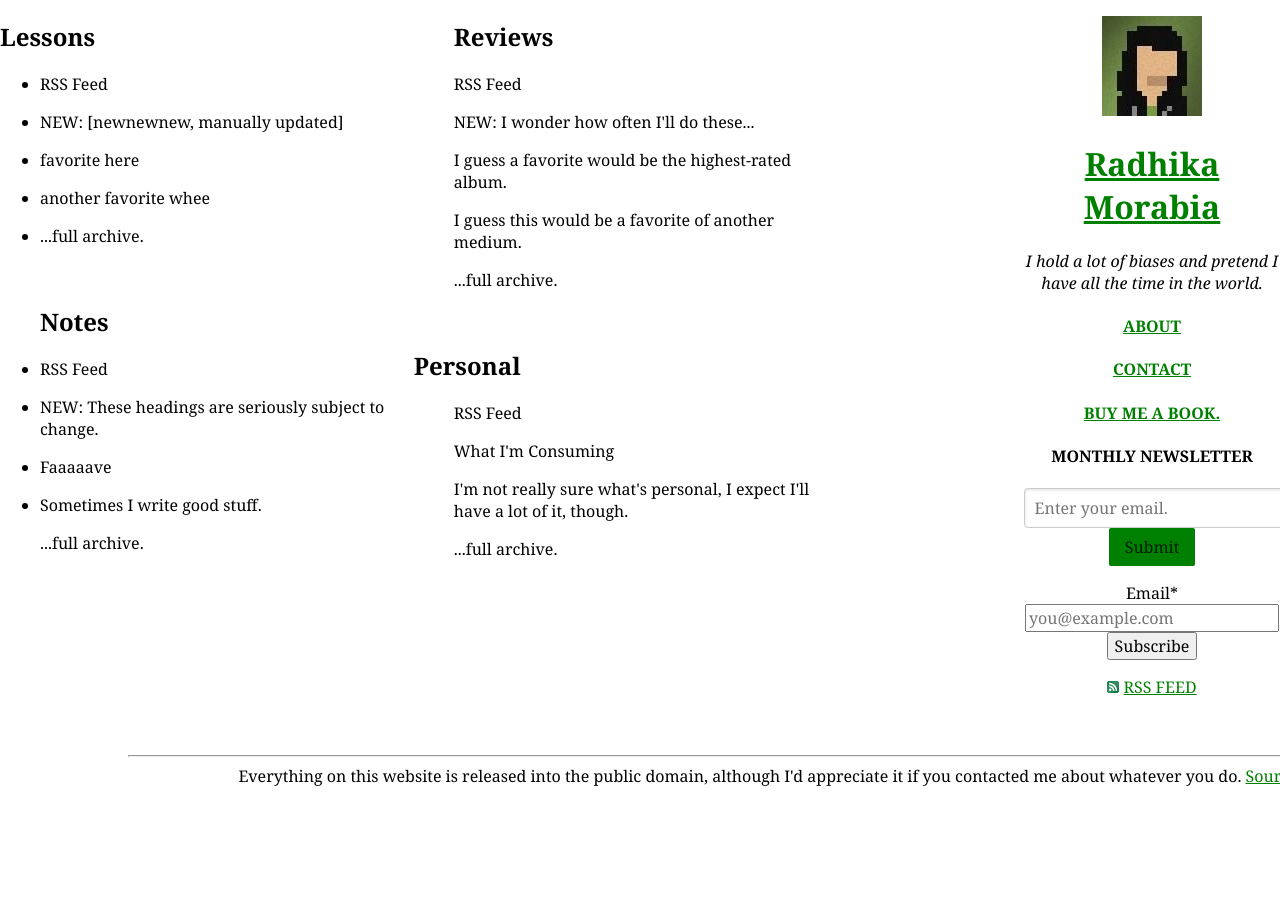
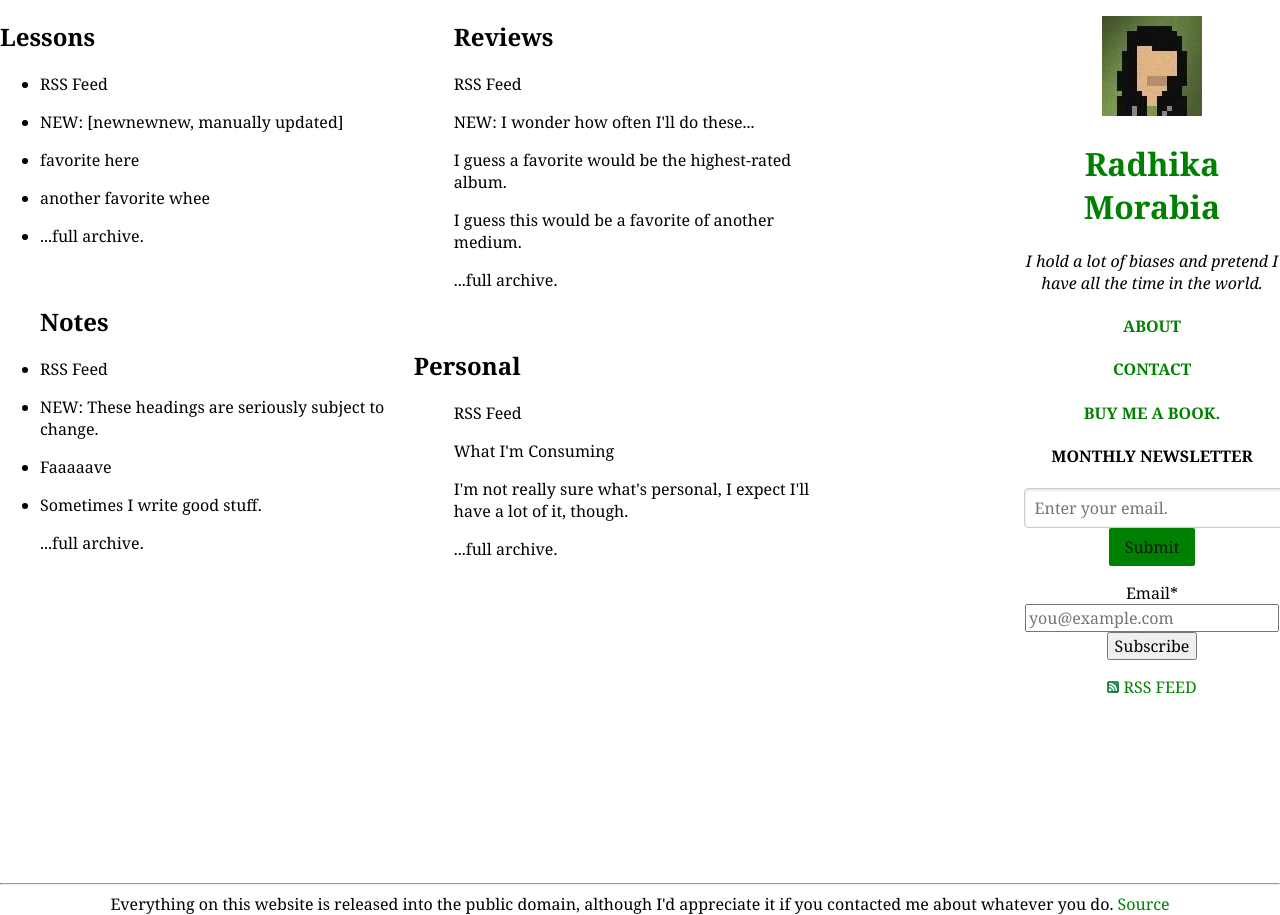
Before and after one commit to rmorabia/radhika.dev, a Jekyll site: the page built from index.html, in a window 1280 px wide. Built offline with Jekyll 4.4.1, drawn with Linux system fonts in a browser that asks for light colours; Markdown is read by kramdown in place of the engine named in the settings.

Commit message:
underline go away

```diff
--- a/css/stylesheet.css
+++ b/css/stylesheet.css
@@ -5,11 +5,13 @@ html, button, input, select, textarea,
 }
 
 :link {
-    color: green
+    color: green;
+    text-decoration-line: none;
 }
 
 :visited {
-    color: green
+    color: green;
+    text-decoration-line: none;
 }
 
 pure-u-1-5 {
@@ -29,7 +31,6 @@ footer {
     bottom: 0;
     height: 25px;
     width: 100%;
-    padding: 10%
 }
 
  .button-success, {
```
